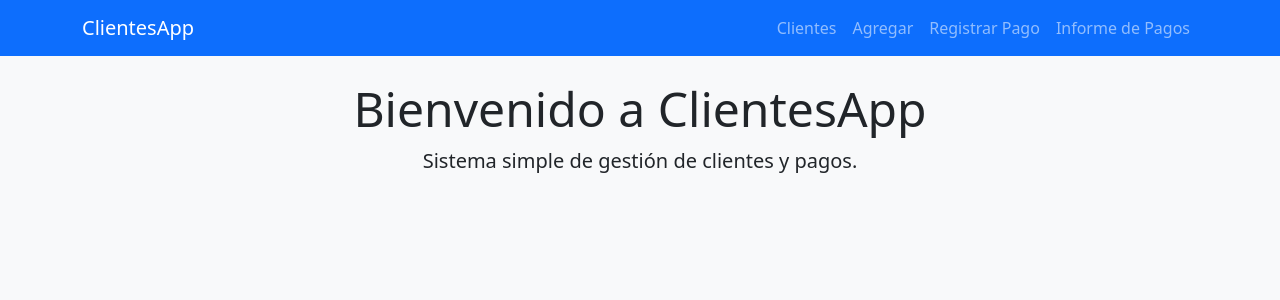
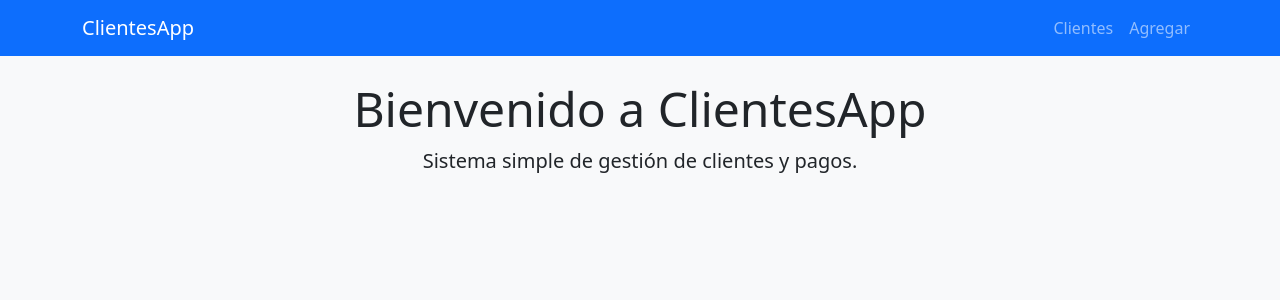
Before and after one commit to edupjc/MaximoEmprendimientos, a Flask app: page / in a window 1280 px wide. Shown: the top 300 px of the page. Run offline with Flask 3, Linux system fonts and the light colour scheme.

Commit message:
Mensaje descriptivo

```diff
--- a/templates/base.html
+++ b/templates/base.html
@@ -14,8 +14,7 @@
                 <ul class="navbar-nav ms-auto">
                     <li class="nav-item"><a class="nav-link" href="{{ url_for('clientes') }}">Clientes</a></li>
                     <li class="nav-item"><a class="nav-link" href="{{ url_for('registrar_cliente') }}">Agregar</a></li>
-                    <li class="nav-item"><a class="nav-link" href="{{ url_for('registrar_pago') }}">Registrar Pago</a></li>
-                    <li class="nav-item"><a class="nav-link" href="{{ url_for('informe_pagos') }}">Informe de Pagos</a></li>
+                    <!-- Eliminados los enlaces que requieren cliente_id -->
                 </ul>
             </div>
         </div>
```
